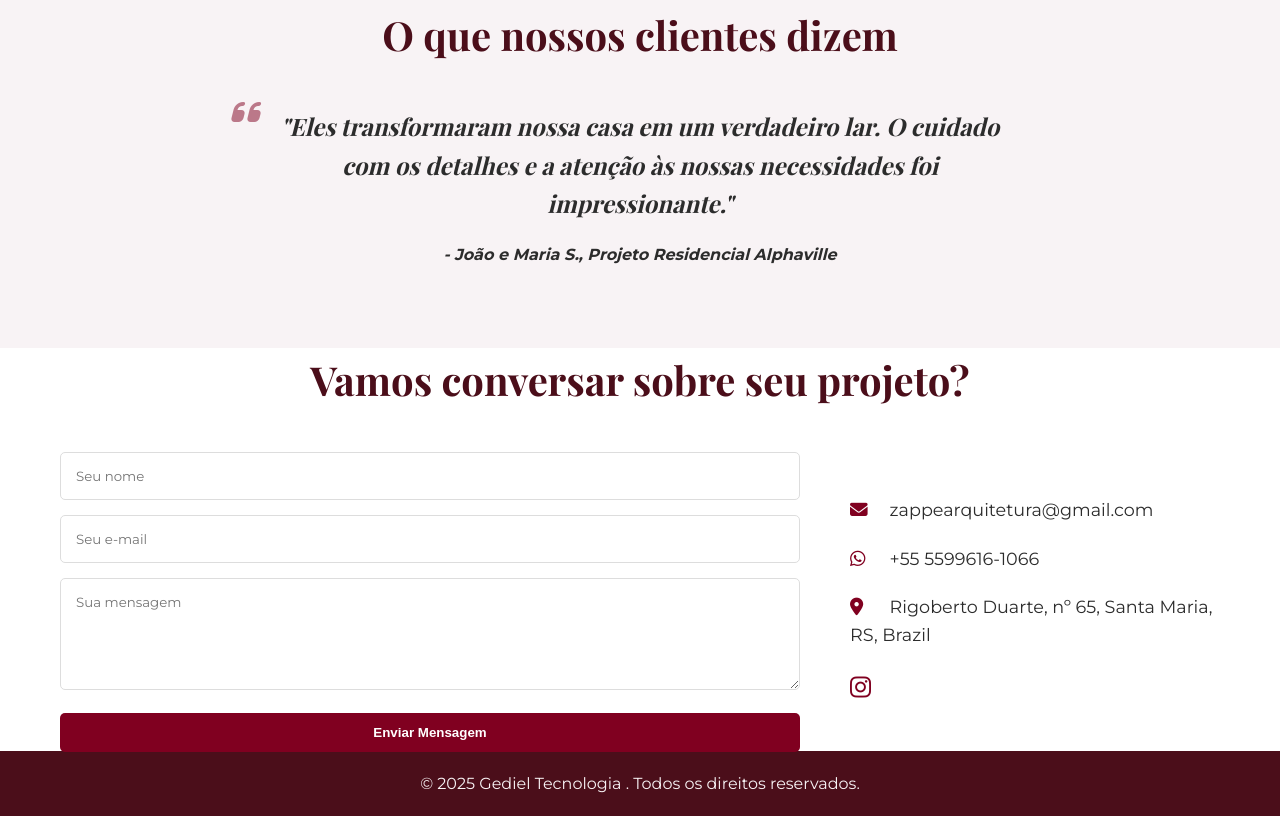
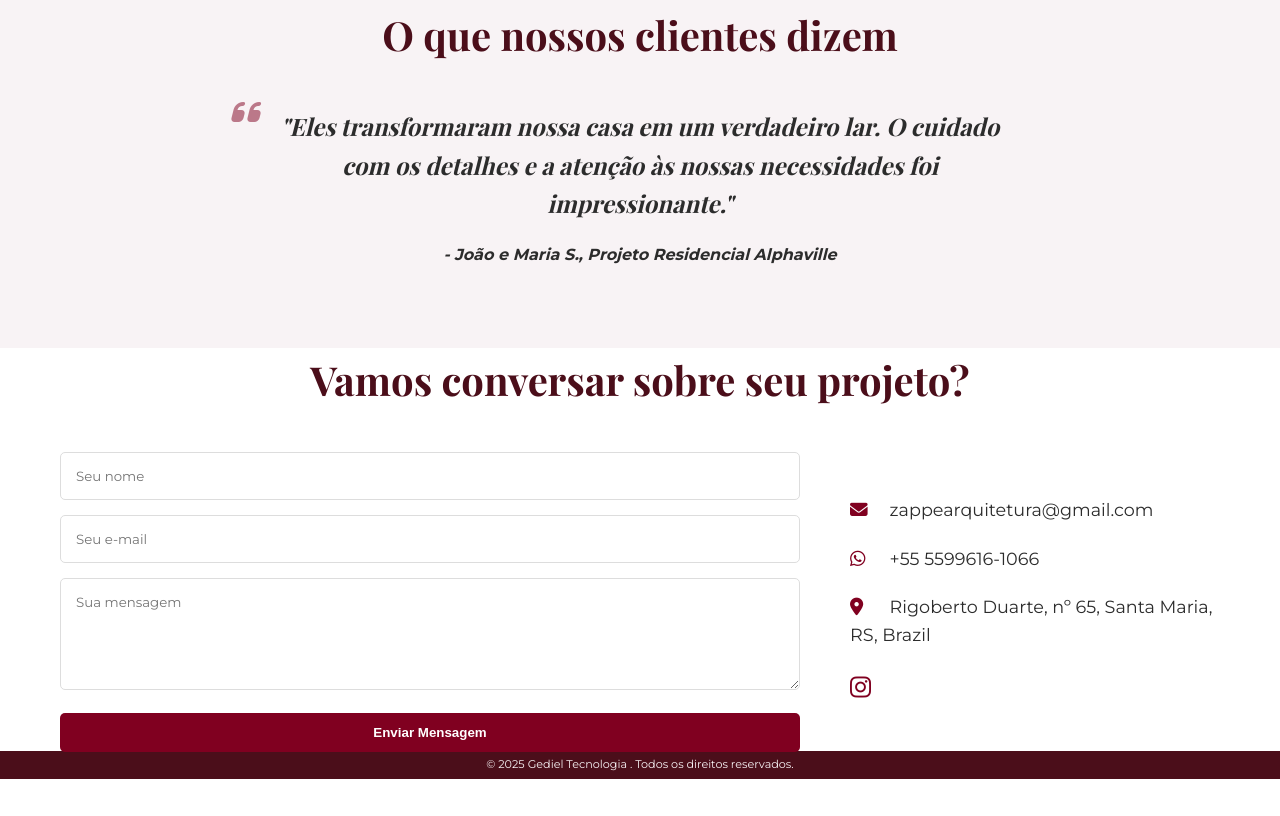
Before and after one commit to Gediel3/zappe-arquitetura, a plain HTML site: page index.html in a window 1280 px wide. Shown: the part 2656-3472 px from the top of the page. After the commit the page ends 3435 px from the top, so only its background shows below. Drawn offline with nearby package versions, Linux system fonts and the light colour scheme.

Commit message:
Update index.html

```diff
--- a/index.html
+++ b/index.html
@@ -162,6 +162,7 @@
             position: relative;
             padding: 0;
         }
+
 
         .video-background {
             position: absolute;
@@ -720,7 +721,9 @@ blockquote::before {
     background-color: var(--color-primary);
     color: var(--color-secondary);
     text-align: center;
-    padding: 20px 0;
+    padding: 5px 0; /* reduzido de 20px para 10px */
+    margin-top: -1px;
+    font-size: 0.7rem; /* opcional: deixa o texto levemente menor */
 }
 
 
```
